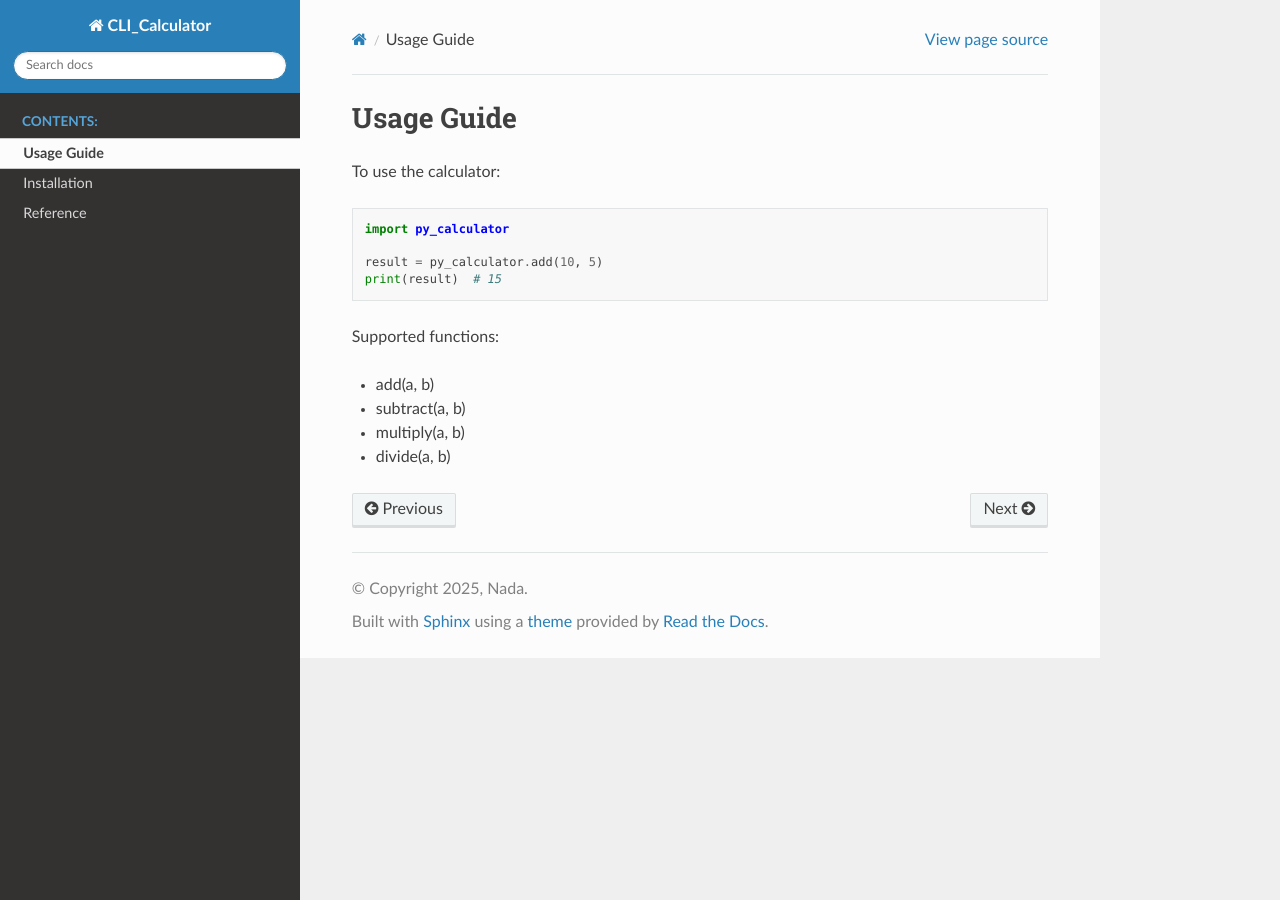
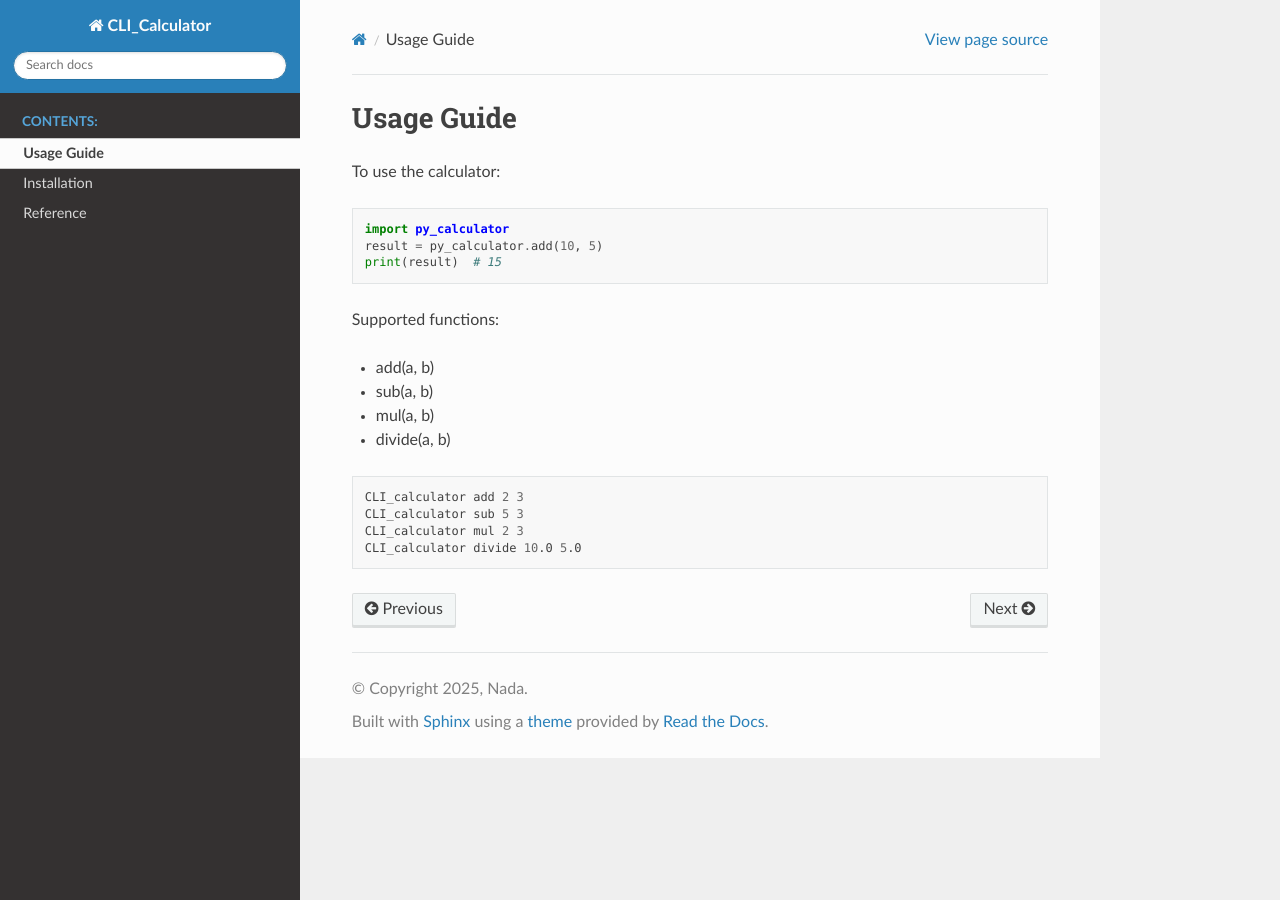
Before and after one commit to NadaMohamedElBasel/CLI_calculator, a Sphinx documentation site: the page built from docs/source/usage.rst, in a window 1280 px wide. Built offline with Sphinx 7.4.7 and the Read the Docs theme 3.1.0, drawn with Linux system fonts in a browser that asks for light colours.

Commit message:
Update usage.rst

```diff
--- a/docs/source/usage.rst
+++ b/docs/source/usage.rst
@@ -5,14 +5,21 @@ To use the calculator:
 
 .. code-block:: python
 
+
    import py_calculator
-
    result = py_calculator.add(10, 5)
    print(result)  # 15
 
 Supported functions:
 
 - add(a, b)
-- subtract(a, b)
-- multiply(a, b)
+- sub(a, b)
+- mul(a, b)
 - divide(a, b)
+
+.. code-block:: bash
+
+   CLI_calculator add 2 3
+   CLI_calculator sub 5 3
+   CLI_calculator mul 2 3
+   CLI_calculator divide 10.0 5.0
```
